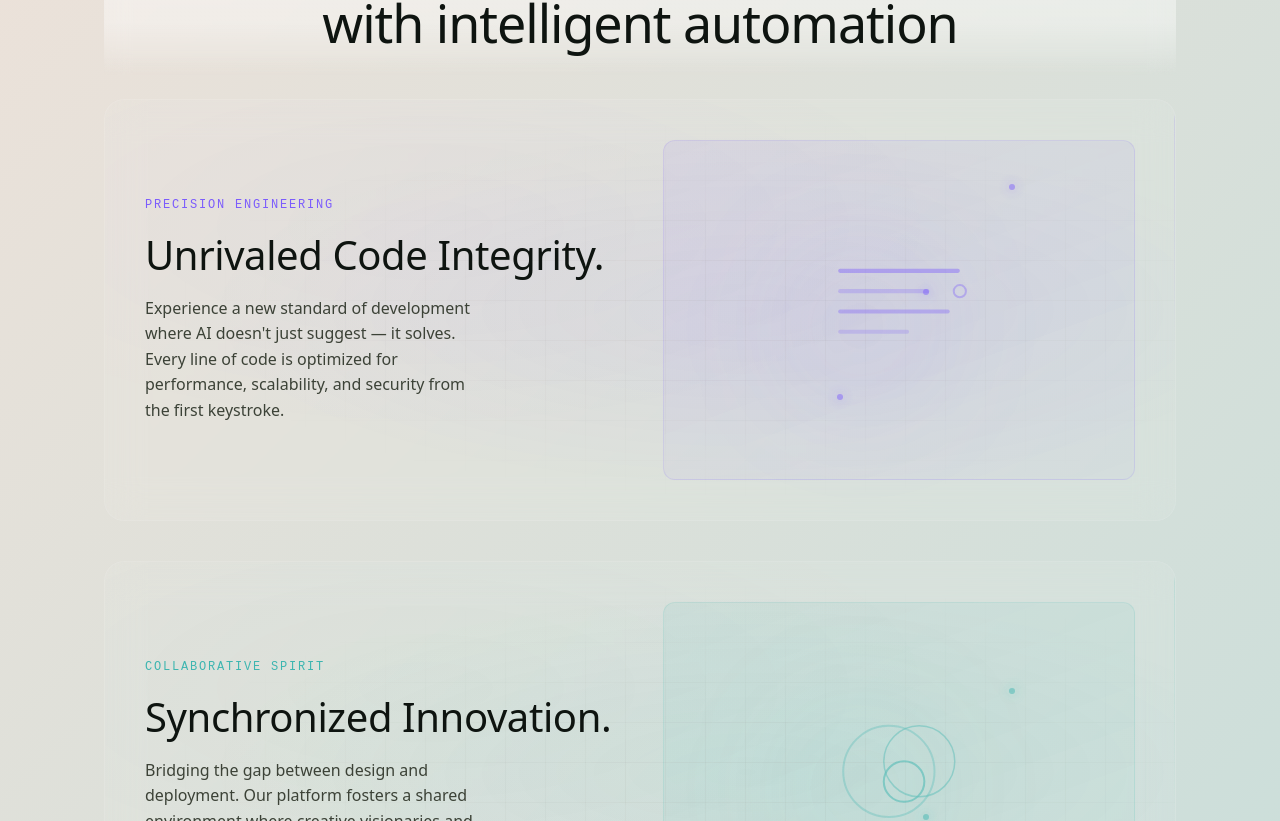
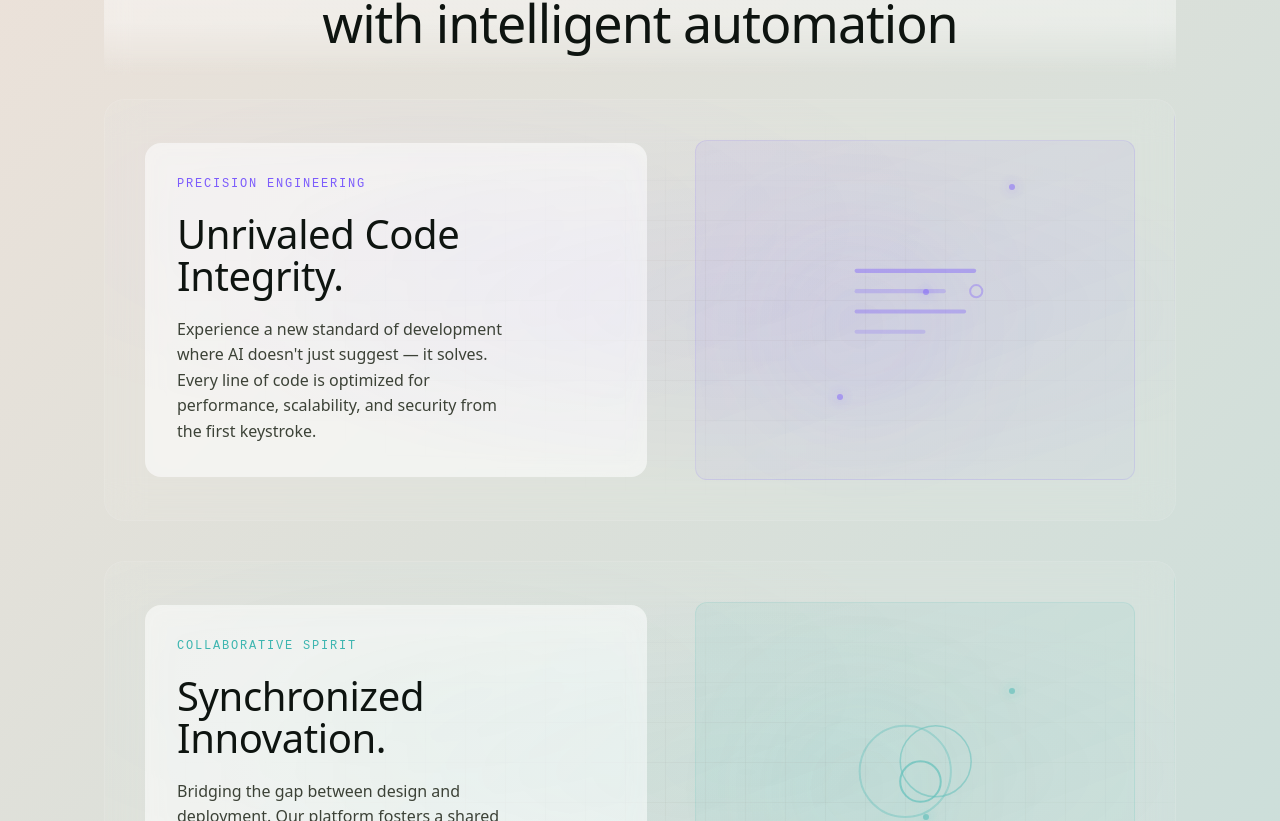
Before and after one commit to joaoamado11/webdigiov7, a Next.js app: page / in a window 1280 px wide. Shown: the part 7219-8040 px from the top of the page. Built offline with nearby package versions, Linux system fonts and the light colour scheme.

Commit message:
fix: add background to sticky card text for readability without relying on silk canvas

```diff
--- a/components/ui/StickyCards.tsx
+++ b/components/ui/StickyCards.tsx
@@ -279,6 +279,11 @@ export default function StickyCards() {
                   flexDirection: "column",
                   gap: "1.25rem",
                   alignItems: "flex-start",
+                  background: "rgba(255, 255, 255, 0.55)",
+                  backdropFilter: "blur(12px)",
+                  WebkitBackdropFilter: "blur(12px)",
+                  borderRadius: "1rem",
+                  padding: "2rem",
                 }}
               >
                 <span
```
